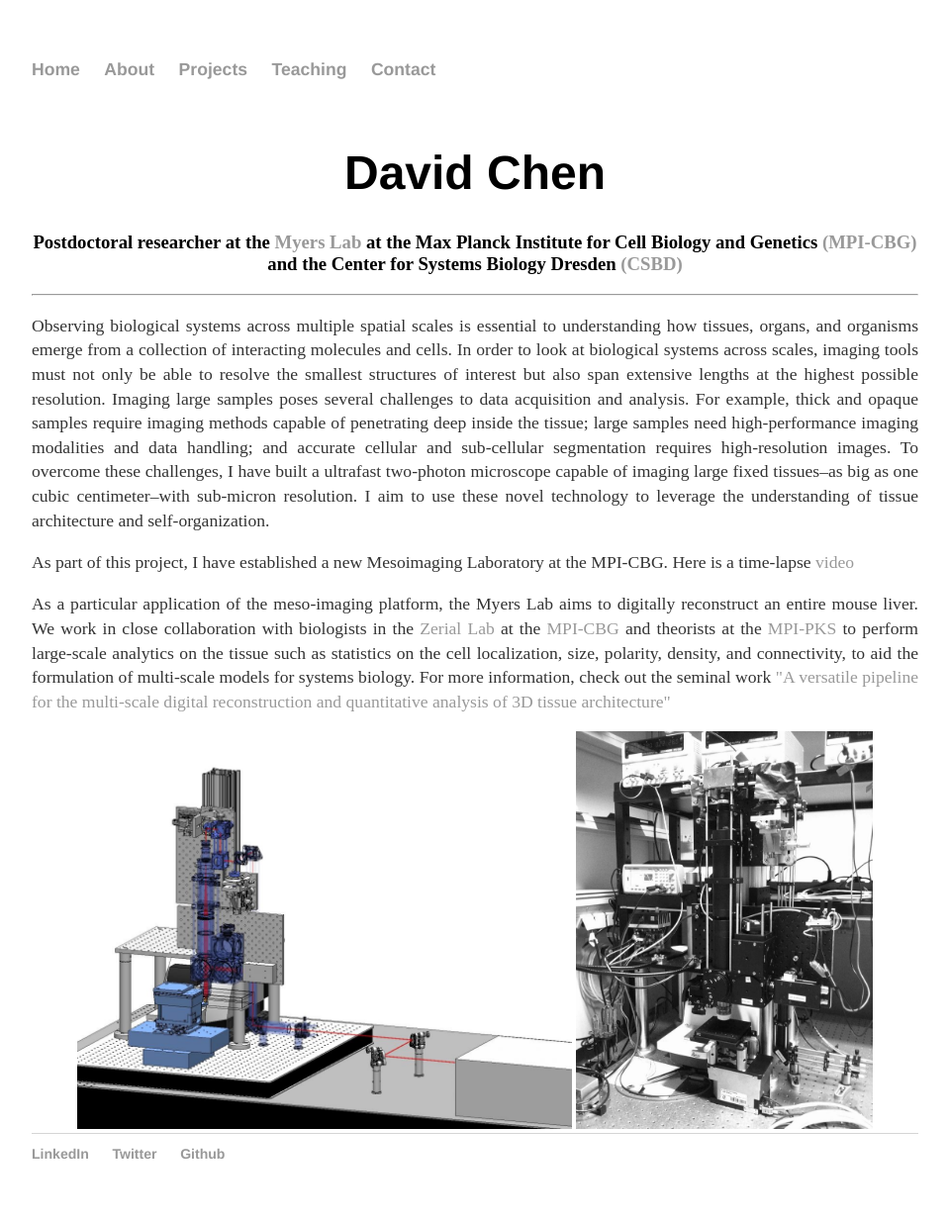
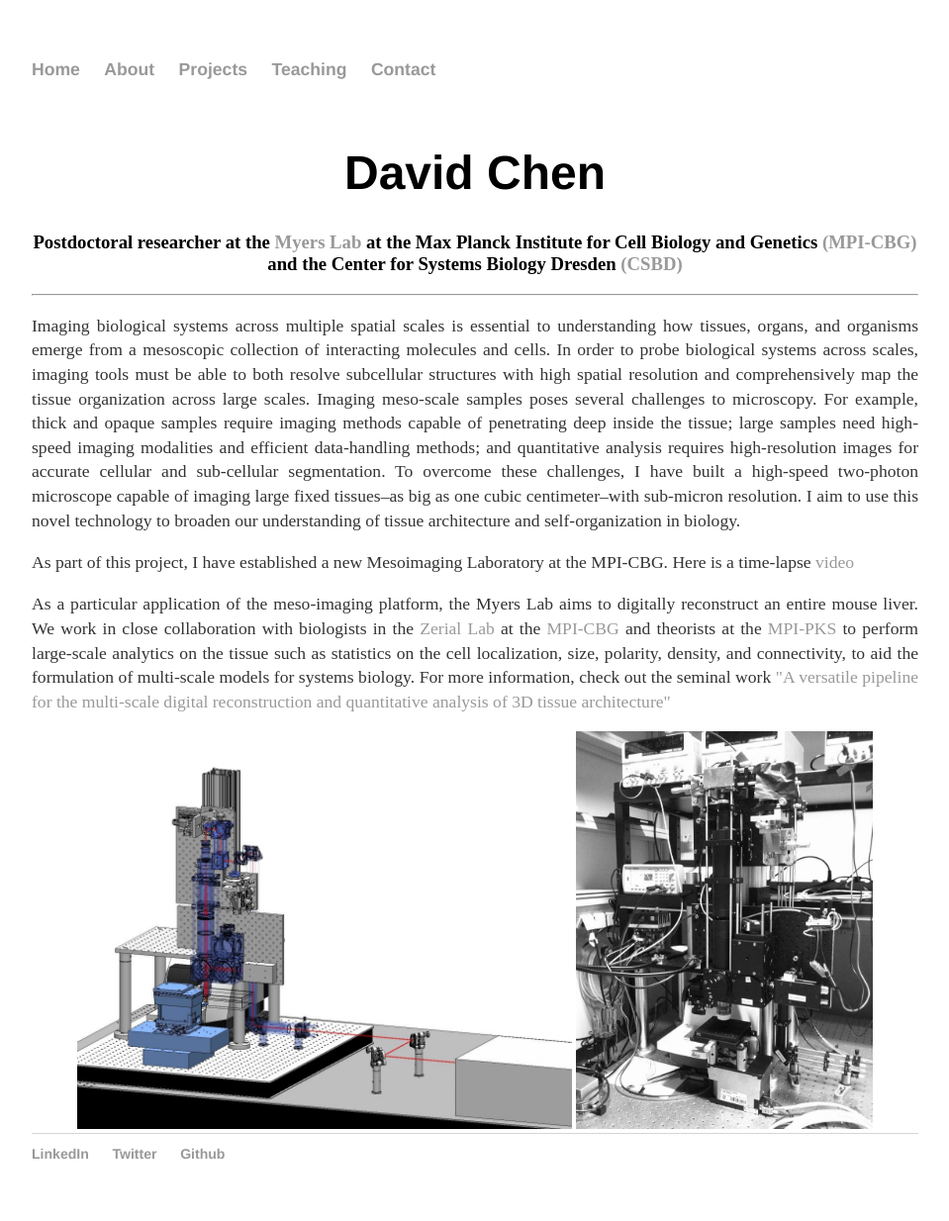
Before and after one commit to davidchenlee/davidchenlee.github.io, a Jekyll site: the page built from index.html, in a window 1280 px wide. Shown: the whole page at 99% size, without its empty margins (160-1119 px from the left). Built offline with Jekyll 4.4.1, drawn with Linux system fonts in a browser that asks for light colours.

Commit message:
update main page

```diff
--- a/index.html
+++ b/index.html
@@ -10,7 +10,7 @@ title: David Chen
 </center>
 
 <hr>
-<p style="text-align:justify">Observing biological systems across multiple spatial scales is essential to understanding how tissues, organs, and organisms emerge from a collection of interacting molecules and cells. In order to look at biological systems across scales, imaging tools must not only be able to resolve the smallest structures of interest but also span extensive lengths at the highest possible resolution. Imaging large samples poses several challenges to data acquisition and analysis. For example, thick and opaque samples require imaging methods capable of penetrating deep inside the tissue; large samples need high-performance imaging modalities and data handling; and accurate cellular and sub-cellular segmentation requires high-resolution images. To overcome these challenges, I have built a ultrafast two-photon microscope capable of imaging large fixed tissues–as big as one cubic centimeter–with sub-micron resolution. I aim to use these novel technology to leverage the understanding of tissue architecture and self-organization.</p>
+<p style="text-align:justify">Imaging biological systems across multiple spatial scales is essential to understanding how tissues, organs, and organisms emerge from a mesoscopic collection of interacting molecules and cells. In order to probe biological systems across scales, imaging tools must be able to both resolve subcellular structures with high spatial resolution and comprehensively map the tissue organization across large scales. Imaging meso-scale samples poses several challenges to microscopy. For example, thick and opaque samples require imaging methods capable of penetrating deep inside the tissue; large samples need high-speed imaging modalities and efficient data-handling methods; and quantitative analysis requires high-resolution images for accurate cellular and sub-cellular segmentation. To overcome these challenges, I have built a high-speed two-photon microscope capable of imaging large fixed tissues–as big as one cubic centimeter–with sub-micron resolution. I aim to use this novel technology to broaden our understanding of tissue architecture and self-organization in biology.</p>
 
 <p style="text-align:justify"> As part of this project, I have established a new Mesoimaging Laboratory at the MPI-CBG. Here is a time-lapse <a href="https://twitter.com/bigimaginglab/status/964987879926718464">video</a></p>
 
```
